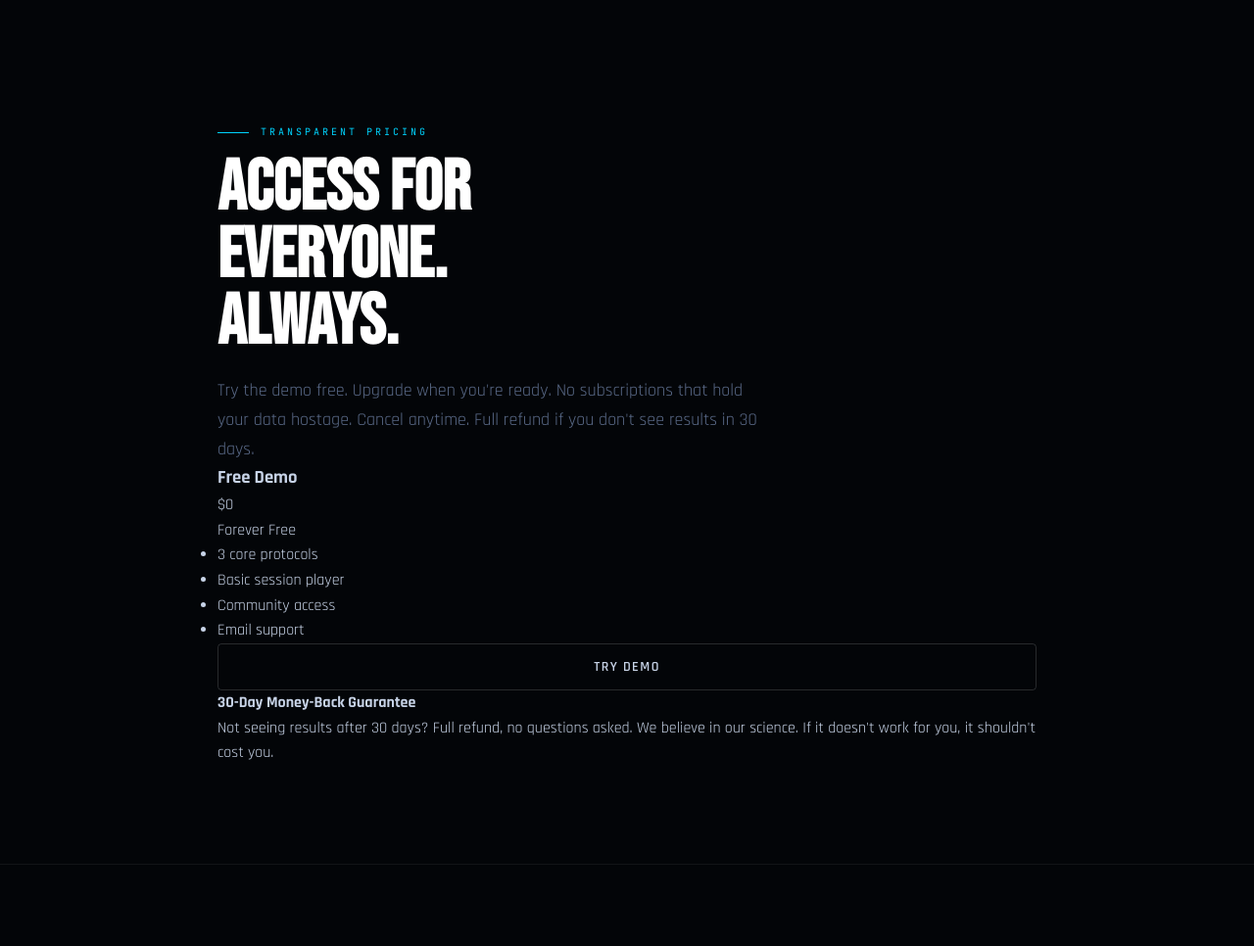
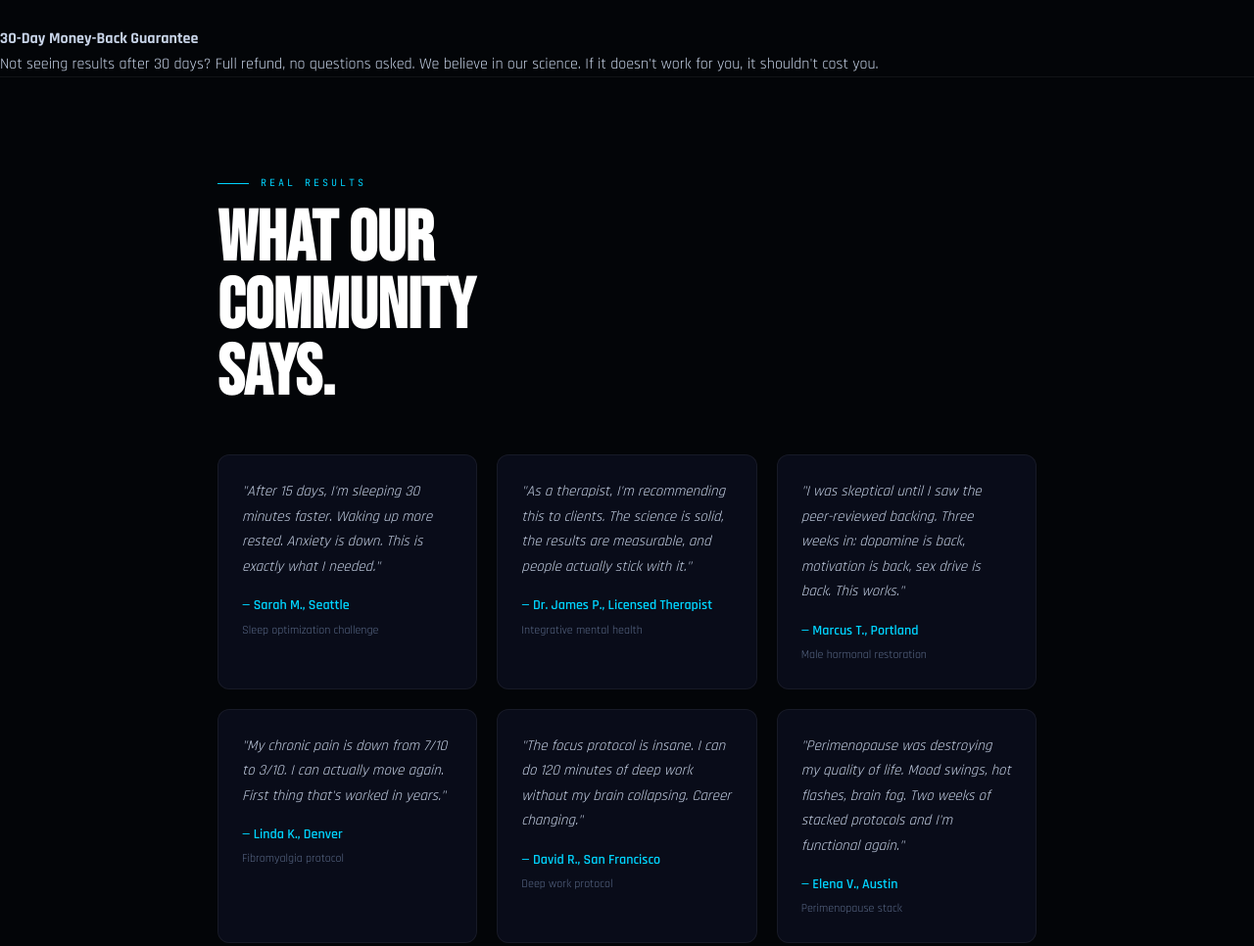
Before and after one commit to knowurknottty/synsyncweb, a plain HTML site: page index.html in a window 1280 px wide. Shown: the part 7260-8226 px from the top of the page at 98% size. Drawn offline with Linux system fonts and the light colour scheme.

Commit message:
Update index.html

```diff
--- a/index.html
+++ b/index.html
@@ -379,28 +379,6 @@ footer{background:var(--surface2);border-top:1px solid var(--border);padding:60p
 </div>
 </section>
 
-<section id="pricing">
-<div class="page">
-<div class="sec-lbl">Transparent Pricing</div>
-<h2 class="sec-title">Access For<br>Everyone.<br>Always.</h2>
-<p class="sec-body">Try the demo free. Upgrade when you're ready. No subscriptions that hold your data hostage. Cancel anytime. Full refund if you don't see results in 30 days.</p>
-
-<div class="pricing-grid">
-  <div class="pricing-card">
-    <h3>Free Demo</h3>
-    <div class="price">$0</div>
-    <div class="price-period">Forever Free</div>
-    <ul class="features-list">
-      <li>3 core protocols</li>
-      <li>Basic session player</li>
-      <li>Community access</li>
-      <li>Email support</li>
-    </ul>
-    <a href="https://shimmering-kringle-b73d3c.netlify.app/" class="btn-g" style="width:100%;justify-content:center" target="_blank">Try Demo</a>
-  </div>
-
-
-
 <div class="guarantee">
   <h4>30-Day Money-Back Guarantee</h4>
   <p>Not seeing results after 30 days? Full refund, no questions asked. We believe in our science. If it doesn't work for you, it shouldn't cost you.</p>
```
